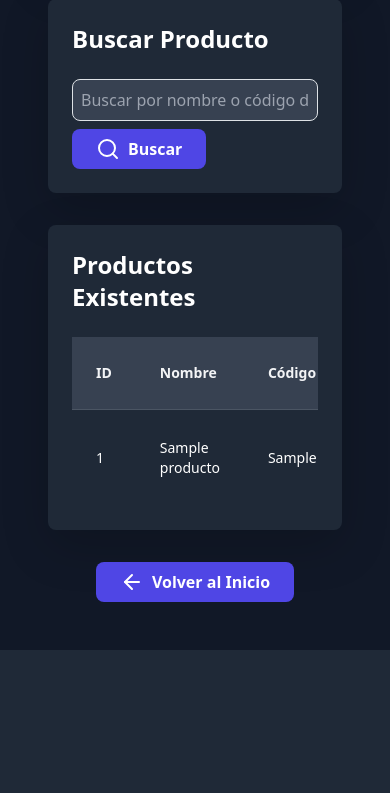
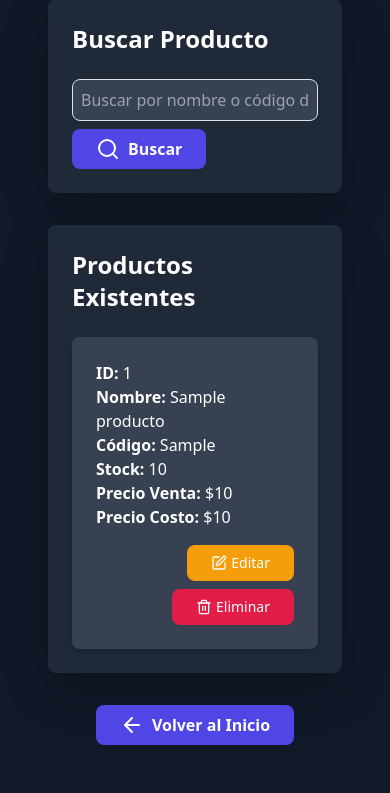
Before and after one commit to NahunMenem/Servicell, a Flask app: page /agregar_stock in a window 390 px wide. Shown: the part 815-1608 px from the top of the page. Before the commit the page ends 1465 px from the top, so only its background shows below. Run offline with Flask 3, Linux system fonts and the light colour scheme; the visitor is signed in with stand-in values (Sample User, id 1); a database or web service that is not in the repository returns one stand-in record (values such as "Sample title"); some libraries are stand-ins or nearby versions.

Commit message:
Update agregar_stock.html

```diff
--- a/templates/agregar_stock.html
+++ b/templates/agregar_stock.html
@@ -53,7 +53,9 @@
     <!-- Tabla productos -->
     <div class="bg-gray-800 p-6 rounded-lg shadow-lg mb-8">
         <h2 class="text-2xl font-semibold mb-4">Productos Existentes</h2>
-        <div class="overflow-x-auto">
+
+        <!-- Vista para escritorio -->
+        <div class="hidden md:block overflow-x-auto">
             <table class="min-w-full divide-y divide-gray-600 text-sm md:text-base text-left">
                 <thead class="bg-gray-700 text-gray-100">
                     <tr>
@@ -104,7 +106,44 @@
                 </tbody>
             </table>
         </div>
+
+        <!-- Vista para móvil -->
+        <div class="block md:hidden space-y-4">
+            {% for producto in productos %}
+            <div class="bg-gray-700 rounded-lg p-4 text-white shadow-md">
+                <p><span class="font-semibold">ID:</span> {{ producto.id }}</p>
+                <p><span class="font-semibold">Nombre:</span> {{ producto.nombre }}</p>
+                <p><span class="font-semibold">Código:</span> {{ producto.codigo_barras }}</p>
+                <p><span class="font-semibold">Stock:</span> {{ producto.stock }}</p>
+                <p><span class="font-semibold">Precio Venta:</span> ${{ producto.precio }}</p>
+                <p><span class="font-semibold">Precio Costo:</span> ${{ producto.precio_costo }}</p>
+                <div class="mt-3 flex flex-wrap gap-2 justify-end">
+                    {% if session.get('role') == 'admin' %}
+                    <button type="button" class="inline-flex items-center gap-1 px-4 py-2 bg-amber-500 hover:bg-amber-400 text-white rounded-lg text-sm" data-bs-toggle="modal" data-bs-target="#editarModal{{ producto.id }}">
+                        <i data-lucide="edit" class="w-4 h-4"></i> Editar
+                    </button>
+                    <form method="POST" onsubmit="return confirmarEliminacion()">
+                        <input type="hidden" name="producto_id" value="{{ producto.id }}">
+                        <button type="submit" name="eliminar" class="inline-flex items-center gap-1 px-4 py-2 bg-rose-600 hover:bg-rose-500 text-white rounded-lg text-sm">
+                            <i data-lucide="trash-2" class="w-4 h-4"></i> Eliminar
+                        </button>
+                    </form>
+                    {% endif %}
+                    {% if session.get('role') == 'user' %}
+                    <form method="POST" class="inline-flex items-center gap-2 w-full">
+                        <input type="hidden" name="producto_id" value="{{ producto.id }}">
+                        <input type="number" name="cantidad" class="flex-1 p-1 bg-gray-800 border border-gray-600 rounded-lg text-white" min="1" required>
+                        <button type="submit" name="agregar_stock" class="inline-flex items-center gap-1 px-3 py-1 bg-emerald-600 hover:bg-emerald-500 text-white rounded-lg text-sm">
+                            <i data-lucide="plus" class="w-4 h-4"></i> Stock
+                        </button>
+                    </form>
+                    {% endif %}
+                </div>
+            </div>
+            {% endfor %}
+        </div>
     </div>
+
 
     <!-- Botón volver -->
     <div class="mt-8 text-center">
```
